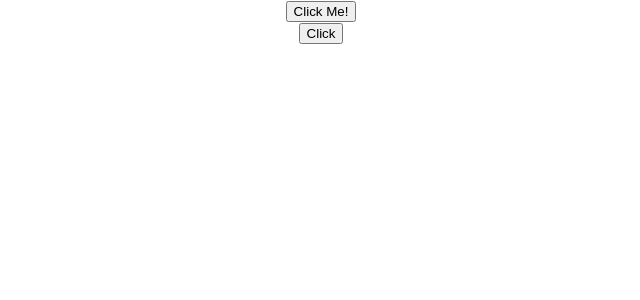
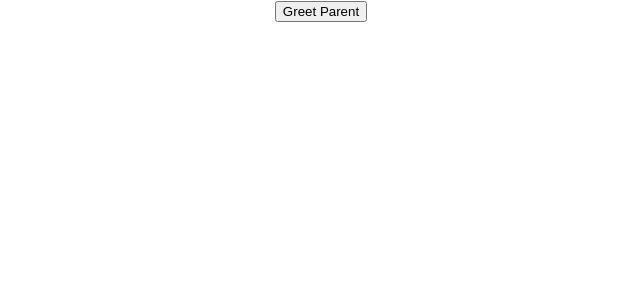
Before and after one commit to nofitamhfdyh/react-app, a React (Create React App) app: page / in a window 1280 px wide. Shown: the top 300 px of the page, without its empty margins (319-959 px from the left). Built offline with nearby package versions, Linux system fonts and the light colour scheme.

Commit message:
method as props (1)

```diff
--- a/src/App.js
+++ b/src/App.js
@@ -7,16 +7,20 @@
 import Counter from './components/Counter';
 import FunctionClick from './components/FunctionClick';
 import ClassClick from './components/ClassClick';
+import ParentComponent from './components/ParentComponent';
 
 function App() {
   return (
     <div className="App">
-      <ClassClick>
+      <ParentComponent>
+
+      </ParentComponent>
+      {/* <ClassClick>
 
       </ClassClick>
       <FunctionClick>
 
-      </FunctionClick>
+      </FunctionClick> */}
       {/* <Counter>
 
       </Counter> */}
--- /dev/null
+++ b/src/components/ChildComponent.js
@@ -0,0 +1,11 @@
+import React from 'react'
+
+function ChildComponent(props) {
+  return (
+    <div>
+        <button onClick={props.greetHandler}> Greet Parent</button>
+    </div>
+  )
+}
+
+export default ChildComponent
--- /dev/null
+++ b/src/components/ParentComponent.js
@@ -0,0 +1,32 @@
+import React, { Component } from 'react'
+import ChildComponent from './ChildComponent'
+
+class ParentComponent extends Component {
+
+constructor(probs){
+        super(probs)
+
+        this.state = {
+                parentName: 'Parent'
+        }
+
+        this.greetParent = this.greetParent.bind(this)
+}
+
+greetParent(){
+        alert('Hello ' + this.state.parentName)
+        // alert('Hello ${this.state.parentName}')
+}
+
+render() {
+    return (
+      <div>
+        <ChildComponent greetHandler={this.greetParent}>
+
+        </ChildComponent>
+      </div>
+    )
+  }
+}
+
+export default ParentComponent
```
